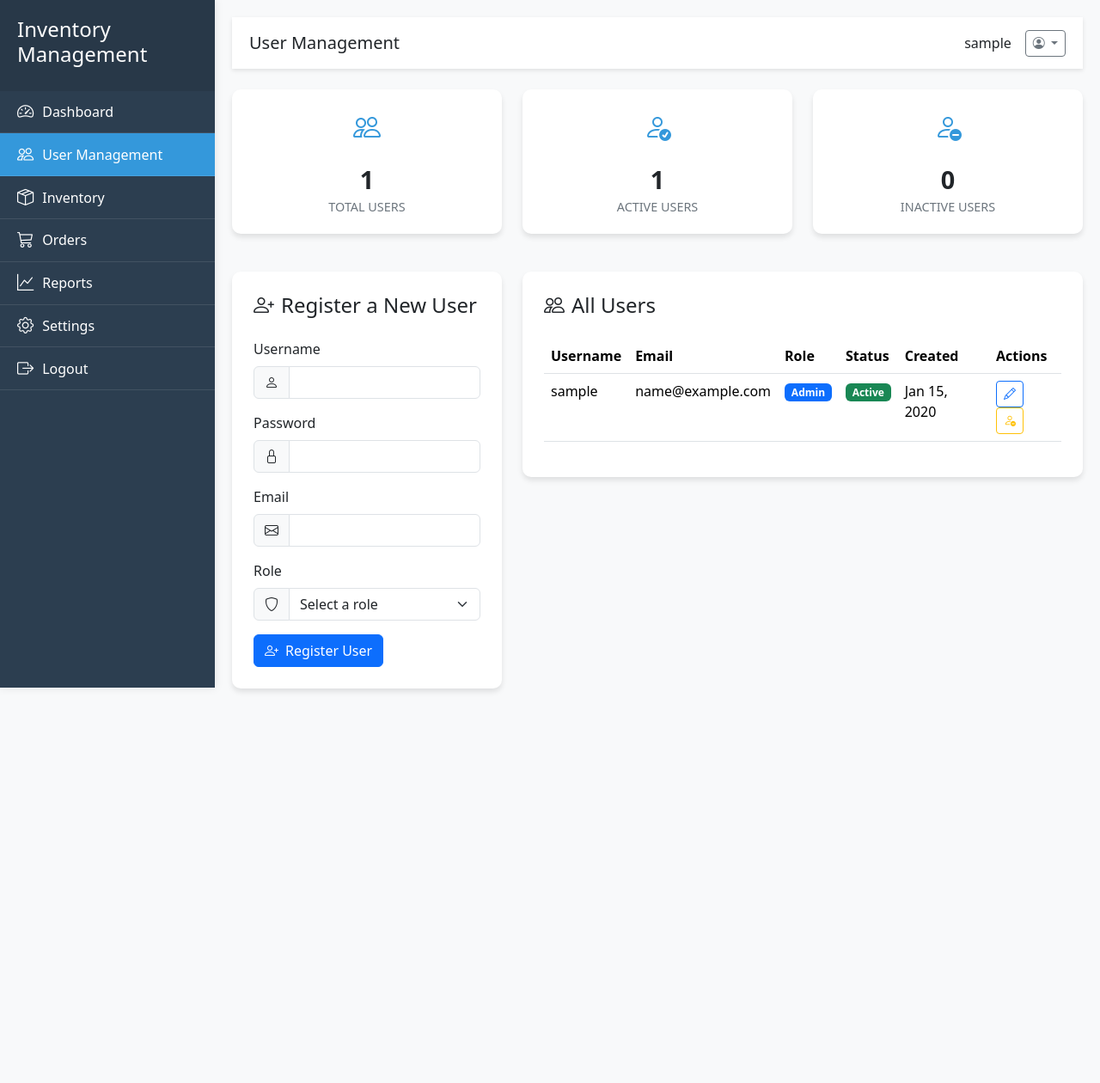
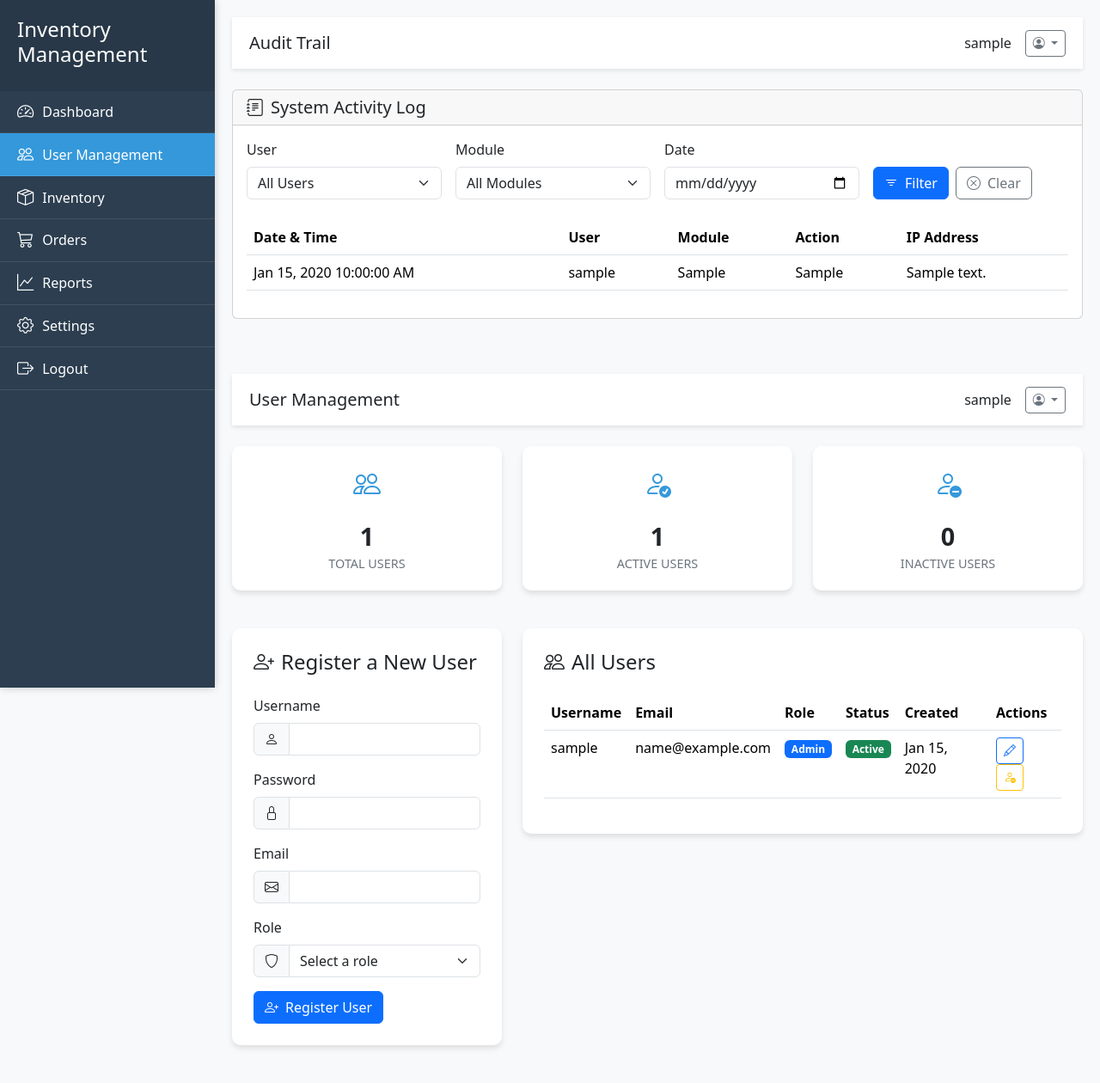
Before and after one commit to Eboni1/3rdSem, a PHP site: page /superadmin/user_management.php in a window 1280 px wide. Shown: the whole page at 86% size. Before the commit the page ends 805 px from the top, so only its background shows below. Run offline with PHP 8.4, Linux system fonts and the light colour scheme; the visitor is signed in with stand-in values (Sample User, id 1); tables that the repository leaves empty or names only in its code hold one stand-in row (values such as "Sample post").

Commit message:
feat: add audit trail functionality and update settings links in superadmin dashboard

```diff
--- a/register_user.php
+++ b/register_user.php
@@ -1,6 +1,8 @@
 <?php
 session_start();
 require_once "connect.php"; // Database connection
+include "../audit_trail.php"; // Include audit trail function
+
 
 // Ensure only Super Admins can register new users
 if (!isset($_SESSION["user_id"]) || $_SESSION["role"] !== "super_admin") {
--- /dev/null
+++ b/superadmin/audit_trail.php
@@ -0,0 +1,299 @@
+<?php
+require_once "../connect.php"; // Database connection
+function log_activity($conn, $action, $module) {
+    if (!isset($_SESSION['user_id'])) {
+        return false; // Can't log if no user is logged in
+    }
+
+    $user_id = $_SESSION['user_id'];
+    $username = $_SESSION['username'];
+    $ip_address = $_SERVER['REMOTE_ADDR'];
+    $user_agent = $_SERVER['HTTP_USER_AGENT'];
+
+    $stmt = $conn->prepare("INSERT INTO audit_trail (user_id, username, action, module, ip_address, user_agent)
+                           VALUES (?, ?, ?, ?, ?, ?)");
+    $stmt->bind_param("isssss", $user_id, $username, $action, $module, $ip_address, $user_agent);
+    $result = $stmt->execute();
+    $stmt->close();
+
+    return $result;
+}
+?>
+
+<?php
+include "../connect.php";
+if (!isset($_SESSION["user_id"]) || $_SESSION["role"] !== "super_admin") {
+    header("Location: ../index.php");
+    exit;
+}
+
+// Pagination
+$records_per_page = 20;
+$page = isset($_GET['page']) ? (int)$_GET['page'] : 1;
+$offset = ($page - 1) * $records_per_page;
+
+// Filtering
+$filter_user = isset($_GET['user']) ? $_GET['user'] : '';
+$filter_module = isset($_GET['module']) ? $_GET['module'] : '';
+$filter_date = isset($_GET['date']) ? $_GET['date'] : '';
+
+// Build the query
+$query = "SELECT * FROM audit_trail WHERE 1=1";
+$count_query = "SELECT COUNT(*) as total FROM audit_trail WHERE 1=1";
+$filter_params = [];
+$filter_types = "";
+
+if (!empty($filter_user)) {
+    $query .= " AND (user_id = ? OR username LIKE ?)";
+    $count_query .= " AND (user_id = ? OR username LIKE ?)";
+    $filter_params[] = $filter_user;
+    $filter_params[] = "%$filter_user%";
+    $filter_types .= "is";
+}
+
+if (!empty($filter_module)) {
+    $query .= " AND module = ?";
+    $count_query .= " AND module = ?";
+    $filter_params[] = $filter_module;
+    $filter_types .= "s";
+}
+
+if (!empty($filter_date)) {
+    $query .= " AND DATE(created_at) = ?";
+    $count_query .= " AND DATE(created_at) = ?";
+    $filter_params[] = $filter_date;
+    $filter_types .= "s";
+}
+
+// Get total records for pagination (without LIMIT)
+$count_stmt = $conn->prepare($count_query);
+if (!empty($filter_types)) {
+    $count_stmt->bind_param($filter_types, ...$filter_params);
+}
+$count_stmt->execute();
+$count_result = $count_stmt->get_result();
+$total_records = $count_result->fetch_assoc()['total'];
+$total_pages = ceil($total_records / $records_per_page);
+$count_stmt->close();
+
+// Add order and limit to the main query
+$query .= " ORDER BY created_at DESC LIMIT ?, ?";
+
+// Get audit trail records
+$stmt = $conn->prepare($query);
+if (!empty($filter_types)) {
+    // Combine filter parameters with pagination parameters
+    $all_params = array_merge($filter_params, [$offset, $records_per_page]);
+    $all_types = $filter_types . "ii";
+    $stmt->bind_param($all_types, ...$all_params);
+} else {
+    // Only pagination parameters
+    $stmt->bind_param("ii", $offset, $records_per_page);
+}
+$stmt->execute();
+$result = $stmt->get_result();
+$audit_records = $result->fetch_all(MYSQLI_ASSOC);
+$stmt->close();
+
+// Get unique modules for filter dropdown
+$modules_query = "SELECT DISTINCT module FROM audit_trail ORDER BY module";
+$modules_result = $conn->query($modules_query);
+$modules = [];
+while ($row = $modules_result->fetch_assoc()) {
+    $modules[] = $row['module'];
+}
+
+// Get users for filter dropdown
+$users_query = "SELECT DISTINCT username FROM audit_trail ORDER BY username";
+$users_result = $conn->query($users_query);
+$users = [];
+while ($row = $users_result->fetch_assoc()) {
+    $users[] = $row['username'];
+}
+?>
+
+<!DOCTYPE html>
+<html lang="en">
+<head>
+    <meta charset="UTF-8">
+    <meta name="viewport" content="width=device-width, initial-scale=1.0">
+    <title>Audit Trail - Super Admin</title>
+    <link rel="stylesheet" href="https://cdn.jsdelivr.net/npm/bootstrap@5.3.2/dist/css/bootstrap.min.css">
+    <link rel="stylesheet" href="https://cdn.jsdelivr.net/npm/bootstrap-icons@1.11.1/font/bootstrap-icons.css">
+    <link rel="stylesheet" href="style.css">
+</head>
+<body>
+    <!-- Sidebar -->
+    <div class="sidebar" id="sidebar">
+        <div class="sidebar-header">
+            <h4>Inventory Management</h4>
+        </div>
+        <ul class="sidebar-menu">
+            <li><a href="super_admin_dashboard.php"><i class="bi bi-speedometer2"></i> Dashboard</a></li>
+            <li><a href="user_management.php"><i class="bi bi-people"></i> User Management</a></li>
+            <li><a href="inventory.php"><i class="bi bi-box-seam"></i> Inventory</a></li>
+            <li><a href="#"><i class="bi bi-cart3"></i> Orders</a></li>
+            <li><a href="reports.php"><i class="bi bi-graph-up"></i> Reports</a></li>
+            <li><a href="settings.php"><i class="bi bi-gear"></i> Settings</a></li>
+            <li class="active"><a href="audit_trail.php"><i class="bi bi-journal-text"></i> Audit Trail</a></li>
+            <li><a href="../logout.php"><i class="bi bi-box-arrow-right"></i> Logout</a></li>
+        </ul>
+    </div>
+
+    <!-- Main Content -->
+    <div class="main-content">
+        <!-- Top Bar -->
+        <div class="topbar mb-4">
+            <button class="toggle-sidebar" id="toggleSidebar">
+                <i class="bi bi-list"></i>
+            </button>
+            <div>
+                <h5 class="mb-0">Audit Trail</h5>
+            </div>
+            <div class="d-flex align-items-center">
+                <span class="me-3"><?php echo htmlspecialchars($_SESSION["username"]); ?></span>
+                <div class="dropdown">
+                    <button class="btn btn-sm btn-outline-secondary dropdown-toggle" type="button" id="userDropdown" data-bs-toggle="dropdown" aria-expanded="false">
+                        <i class="bi bi-person-circle"></i>
+                    </button>
+                    <ul class="dropdown-menu dropdown-menu-end" aria-labelledby="userDropdown">
+                        <li><a class="dropdown-item" href="profile.php"><i class="bi bi-person me-2"></i>Profile</a></li>
+                        <li><a class="dropdown-item" href="settings.php"><i class="bi bi-gear me-2"></i>Settings</a></li>
+                        <li><hr class="dropdown-divider"></li>
+                        <li><a class="dropdown-item" href="../logout.php"><i class="bi bi-box-arrow-right me-2"></i>Logout</a></li>
+                    </ul>
+                </div>
+            </div>
+        </div>
+
+        <!-- Audit Trail Content -->
+        <div class="container-fluid px-0">
+            <div class="card mb-4">
+                <div class="card-header">
+                    <h5 class="mb-0"><i class="bi bi-journal-text me-2"></i>System Activity Log</h5>
+                </div>
+                <div class="card-body">
+                    <!-- Filters -->
+                    <form method="get" class="row g-3 mb-4">
+                        <div class="col-md-3">
+                            <label for="user" class="form-label">User</label>
+                            <select class="form-select" id="user" name="user">
+                                <option value="">All Users</option>
+                                <?php foreach ($users as $user): ?>
+                                    <option value="<?php echo htmlspecialchars($user); ?>" <?php echo ($filter_user == $user) ? 'selected' : ''; ?>>
+                                        <?php echo htmlspecialchars($user); ?>
+                                    </option>
+                                <?php endforeach; ?>
+                            </select>
+                        </div>
+                        <div class="col-md-3">
+                            <label for="module" class="form-label">Module</label>
+                            <select class="form-select" id="module" name="module">
+                                <option value="">All Modules</option>
+                                <?php foreach ($modules as $module): ?>
+                                    <option value="<?php echo htmlspecialchars($module); ?>" <?php echo ($filter_module == $module) ? 'selected' : ''; ?>>
+                                        <?php echo htmlspecialchars($module); ?>
+                                    </option>
+                                <?php endforeach; ?>
+                            </select>
+                        </div>
+                        <div class="col-md-3">
+                            <label for="date" class="form-label">Date</label>
+                            <input type="date" class="form-control" id="date" name="date" value="<?php echo $filter_date; ?>">
+                        </div>
+                        <div class="col-md-3 d-flex align-items-end">
+                            <button type="submit" class="btn btn-primary me-2">
+                                <i class="bi bi-filter me-2"></i>Filter
+                            </button>
+                            <a href="audit_trail.php" class="btn btn-outline-secondary">
+                                <i class="bi bi-x-circle me-2"></i>Clear
+                            </a>
+                        </div>
+                    </form>
+
+                    <!-- Audit Trail Table -->
+                    <div class="table-responsive">
+                        <table class="table table-hover">
+                            <thead>
+                                <tr>
+                                    <th>Date & Time</th>
+                                    <th>User</th>
+                                    <th>Module</th>
+                                    <th>Action</th>
+                                    <th>IP Address</th>
+                                </tr>
+                            </thead>
+                            <tbody>
+                                <?php if (empty($audit_records)): ?>
+                                    <tr>
+                                        <td colspan="5" class="text-center">No audit records found</td>
+                                    </tr>
+                                <?php else: ?>
+                                    <?php foreach ($audit_records as $record): ?>
+                                        <tr>
+                                            <td><?php echo date('M d, Y h:i:s A', strtotime($record['created_at'])); ?></td>
+                                            <td><?php echo htmlspecialchars($record['username']); ?></td>
+                                            <td><?php echo htmlspecialchars($record['module']); ?></td>
+                                            <td><?php echo htmlspecialchars($record['action']); ?></td>
+                                            <td><?php echo htmlspecialchars($record['ip_address']); ?></td>
+                                        </tr>
+                                    <?php endforeach; ?>
+                                <?php endif; ?>
+                            </tbody>
+                        </table>
+                    </div>
+
+                    <!-- Pagination -->
+                    <?php if ($total_pages > 1): ?>
+                        <nav aria-label="Audit trail pagination">
+                            <ul class="pagination justify-content-center">
+                                <li class="page-item <?php echo ($page <= 1) ? 'disabled' : ''; ?>">
+                                    <a class="page-link" href="?page=<?php echo $page-1; ?>&user=<?php echo urlencode($filter_user); ?>&module=<?php echo urlencode($filter_module); ?>&date=<?php echo urlencode($filter_date); ?>">Previous</a>
+                                </li>
+
+                                <?php for ($i = 1; $i <= $total_pages; $i++): ?>
+                                    <li class="page-item <?php echo ($page == $i) ? 'active' : ''; ?>">
+                                        <a class="page-link" href="?page=<?php echo $i; ?>&user=<?php echo urlencode($filter_user); ?>&module=<?php echo urlencode($filter_module); ?>&date=<?php echo urlencode($filter_date); ?>"><?php echo $i; ?></a>
+                                    </li>
+                                <?php endfor; ?>
+
+                                <li class="page-item <?php echo ($page >= $total_pages) ? 'disabled' : ''; ?>">
+                                    <a class="page-link" href="?page=<?php echo $page+1; ?>&user=<?php echo urlencode($filter_user); ?>&module=<?php echo urlencode($filter_module); ?>&date=<?php echo urlencode($filter_date); ?>">Next</a>
+                                </li>
+                            </ul>
+                        </nav>
+                    <?php endif; ?>
+                </div>
+            </div>
+        </div>
+    </div>
+
+    <script src="https://cdn.jsdelivr.net/npm/bootstrap@5.3.2/dist/js/bootstrap.bundle.min.js"></script>
+    <script>
+        // Toggle sidebar on mobile
+        document.getElementById('toggleSidebar').addEventListener('click', function() {
+            document.getElementById('sidebar').classList.toggle('active');
+        });
+
+        // Close sidebar when clicking outside on mobile
+        document.addEventListener('click', function(event) {
+            const sidebar = document.getElementById('sidebar');
+            const toggleBtn = document.getElementById('toggleSidebar');
+
+            if (window.innerWidth < 992 &&
+                !sidebar.contains(event.target) &&
+                !toggleBtn.contains(event.target) &&
+                sidebar.classList.contains('active')) {
+                sidebar.classList.remove('active');
+            }
+        });
+
+        // Responsive adjustments
+        window.addEventListener('resize', function() {
+            if (window.innerWidth >= 992) {
+                document.getElementById('sidebar').classList.remove('active');
+            }
+        });
+    </script>
+</body>
+</html>
--- a/superadmin/reports.php
+++ b/superadmin/reports.php
@@ -329,7 +329,7 @@ if (!empty($export_format)) {
                 <li><a href="inventory.php"><i class="bi bi-box-seam"></i> Inventory</a></li>
                 <li><a href="#"><i class="bi bi-cart3"></i> Orders</a></li>
                 <li class="active"><a href="reports.php"><i class="bi bi-graph-up"></i> Reports</a></li>
-                <li><a href="#"><i class="bi bi-gear"></i> Settings</a></li>
+                <li><a href="settings.php"><i class="bi bi-gear"></i> Settings</a></li>
                 <li><a href="../logout.php"><i class="bi bi-box-arrow-right"></i> Logout</a></li>
             </ul>
         </div>
--- a/superadmin/super_admin_dashboard.php
+++ b/superadmin/super_admin_dashboard.php
@@ -120,6 +120,7 @@ $categories_stats = mysqli_fetch_all($categories_result, MYSQLI_ASSOC);
             <li><a href="inventory.php"><i class="bi bi-box-seam"></i> Inventory</a></li>
             <li><a href="#"><i class="bi bi-cart3"></i> Orders</a></li>
             <li><a href="reports.php"><i class="bi bi-graph-up"></i> Reports</a></li>
+            <!-- <li><a href="audit_trail.php"><i class="bi bi-journal-text"></i> Audit Trail</a></li> -->
             <li><a href="settings.php"><i class="bi bi-gear"></i> Settings</a></li>
             <li><a href="../logout.php"><i class="bi bi-box-arrow-right"></i> Logout</a></li>
         </ul>
--- a/superadmin/user_management.php
+++ b/superadmin/user_management.php
@@ -1,6 +1,8 @@
 <?php
 session_start();
 include "../connect.php"; // Include database connection
+include "audit_trail.php"; // Include audit trail function
+
 if (!isset($_SESSION["user_id"]) || $_SESSION["role"] !== "super_admin") {
     header("Location: ../index.php"); // Redirect if not Super Admin
     exit;
@@ -16,11 +18,14 @@ if (isset($_POST['toggle_status']) && isset($_POST['user_id'])) {
     $stmt->execute();
     $stmt->close();
 
+    // Log the activity
+    $action = "Changed user ID $user_id status to $new_status";
+    log_activity($conn, $action, "User Management");
+
     // Redirect to refresh the page
     header("Location: user_management.php");
     exit;
 }
-
 // Fetch all users
 $stmt = $conn->prepare("SELECT id, username, email, role, status, created_at FROM users ORDER BY created_at DESC");
 $stmt->execute();
```
Also changed, not shown: superadmin/settings.php (+65 -8 lines).
